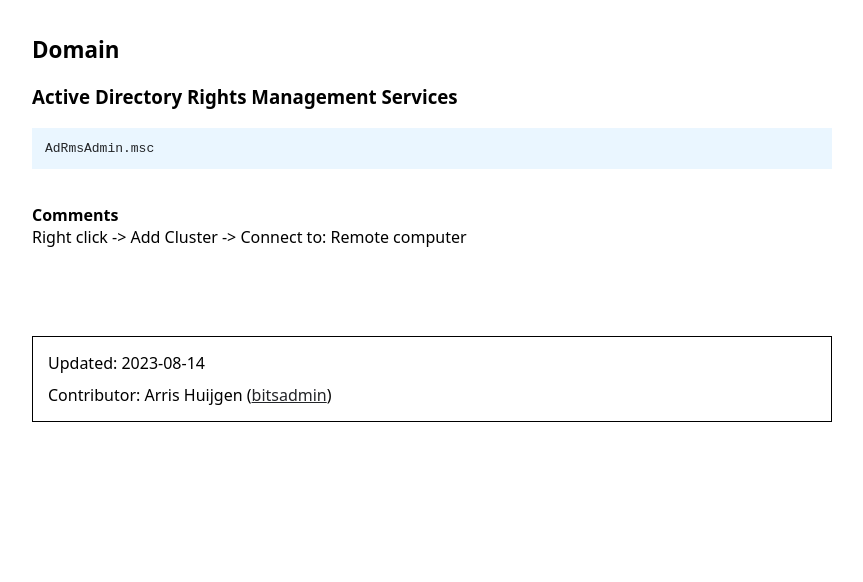
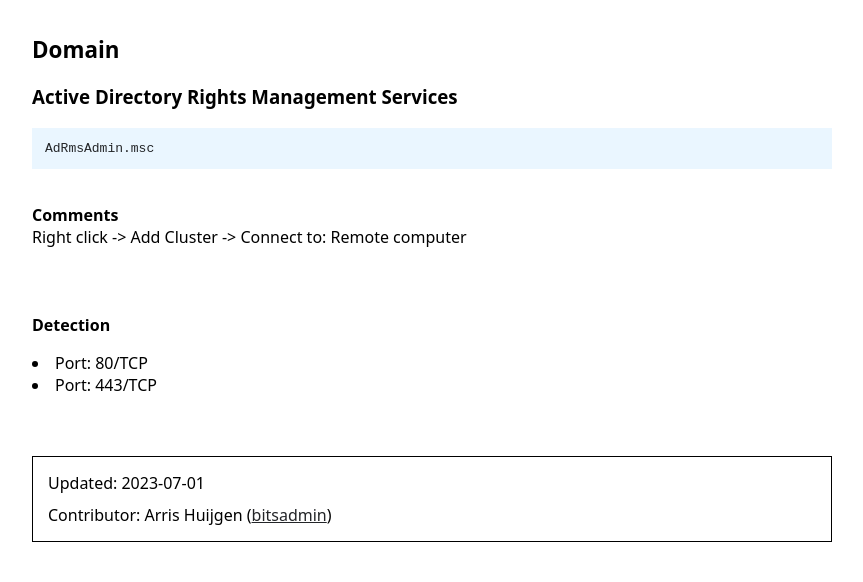
Before and after one commit to LOFL-Project/LOFL-Project.github.io, a Jekyll site: the page built from _loflcab/MMC/AdRmsAdmin.md, in a window 1280 px wide. Shown: the part 320-902 px from the top of the page, without its empty margins (208-1071 px from the left). Built offline with Jekyll 4.4.1, drawn with Linux system fonts in a browser that asks for light colours.

Commit message:
Applying update LOFL-Project/LOFLCAB@dad2ba2368cb304372863eafb64fcd84f281de7b

```diff
--- a/_loflcab/MMC/AdRmsAdmin.md
+++ b/_loflcab/MMC/AdRmsAdmin.md
@@ -1,7 +1,7 @@
 ---
 Name: AdRmsAdmin.msc
 Description: Active Directory Rights Management Services
-Updated: 2023-08-14
+Updated: 2023-07-01
 Toolsets:
   - GUI
   - RSAT
@@ -14,6 +14,9 @@ Commands:
       - 'Right click -> Add Cluster -> Connect to: Remote computer'
     MitreAttack:
 Resources:
+Detections:
+  - Port: 80/TCP
+  - Port: 443/TCP
 Contributors:
     - Name: Arris Huijgen
       Handle: bitsadmin
```
Also changed, not shown: _loflcab/Binaries/AccessEnum.md (+2 -1 lines), _loflcab/Cmdlets/Add-ADGroupMember.md (+2 -2 lines).
